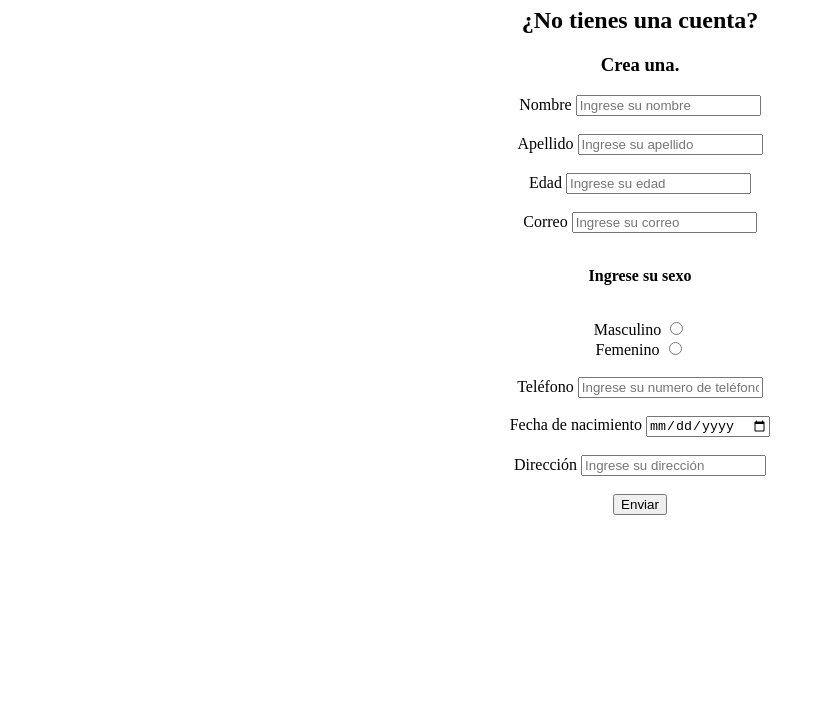
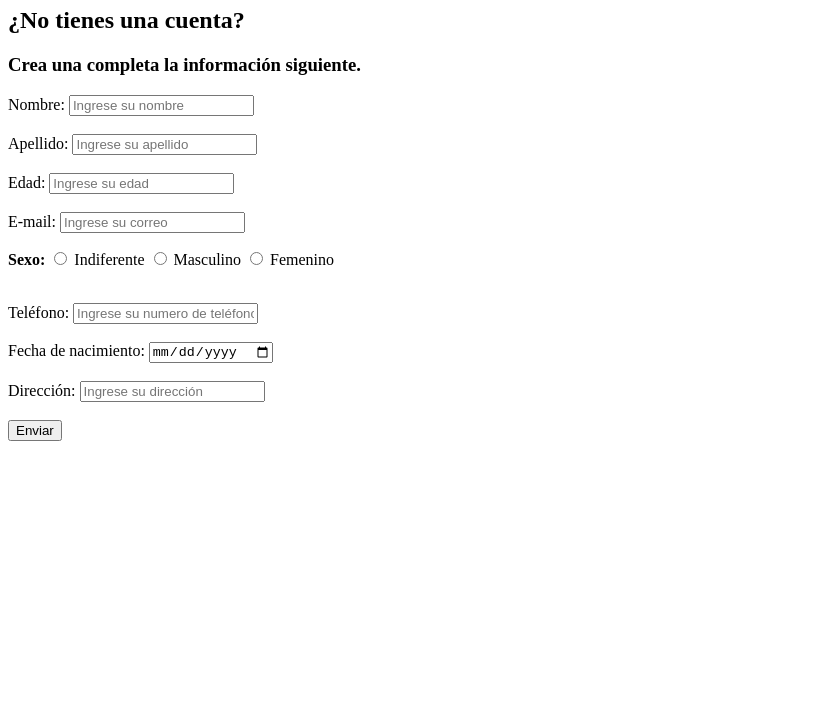
Before and after one commit to gadielito234/formulario, a plain HTML site: page index.html in a window 1280 px wide. Shown: the part 73-800 px from the top of the page, without its empty margins (0-825 px from the left). Drawn offline with Linux system fonts and the light colour scheme.

Commit message:
se modifico la tarea

```diff
--- a/index.html
+++ b/index.html
@@ -8,62 +8,62 @@
 </head>
 
 <body>
-    <center>
         <!--Nombre-->
         <form action="" method="post">
             <h1>Ingresar</h1>
             <h2>¿No tienes una cuenta?</h2>
-            <h3>Crea una.</h3>
+            <h3>Crea una completa la información siguiente.</h3>
             <div class="Nombre">
-                <label for="Nombre">Nombre</label>
+                <label for="Nombre">Nombre:</label>
                 <input type="" placeholder="Ingrese su nombre">
             </div>
             <br>
             <!--Apellido-->
             <div class="Apellido">
-                <label for="apellido">Apellido</label>
+                <label for="apellido">Apellido:</label>
                 <input type="" placeholder="Ingrese su apellido">
             </div>
             <br>
             <!--Edad-->
             <div class="Edad">
-                <label for="Edad">Edad</label>
+                <label for="Edad">Edad:</label>
                 <input type="number" placeholder="Ingrese su edad">
             </div>
             <br>
             <!--Correo-->
             <div class="Correo">
-                <label for="Correo">Correo</label>
+                <label for="Correo">E-mail:</label>
                 <input type="email" placeholder="Ingrese su correo">
             </div>
-            <br>
-            <!--sexo-->
-            <div class="Sexo">
-                <p><b>Ingrese su sexo</b></p>
-                <br>
-                <label for="Masculino">Masculino</label>
-                <input type="radio" value="masculino">
-                <br>
-                <label for="Femenino">Femenino</label>
-                <input type="radio" value="Femenino">
+
+            <p><b>Sexo:</b>
+                <input type="radio" id="indiferente" name="sexo" value="Indiferente">
+                <label for="indiferente">Indiferente</label>
+
+                <input type="radio" id="masculino" name="sexo" value="Masculino">
+                <label for="masculino">Masculino</label>
+
+                <input type="radio" id="femenino" name="sexo" value="Femenino">
+                <label for="femenino">Femenino</label>
+            </p>
             </div>
 
             <br>
             <!--Telefono-->
             <div class="Telefono">
-                <label for="Telefono">Teléfono</label>
+                <label for="Telefono">Teléfono:</label>
                 <input type="tel" placeholder="Ingrese su numero de teléfono">
             </div>
             <br>
             <!--Fecha de nacimiento-->
             <div class="Fecha">
-                <label for="Fecha">Fecha de nacimiento</label>
+                <label for="Fecha">Fecha de nacimiento:</label>
                 <input type="date" placeholder="Ingrese su fecha de nacimiento">
             </div>
             <br>
             <!--Dirección-->
             <div class="Direccion">
-                <label for="Direccion">Dirección</label>
+                <label for="Direccion">Dirección:</label>
                 <input type="text" placeholder="Ingrese su dirección">
             </div>
             <br>
@@ -72,7 +72,6 @@
                 <input type="submit" value="Enviar">
             </div>
         </form>
-    </center>
 
 </body>
 
```
